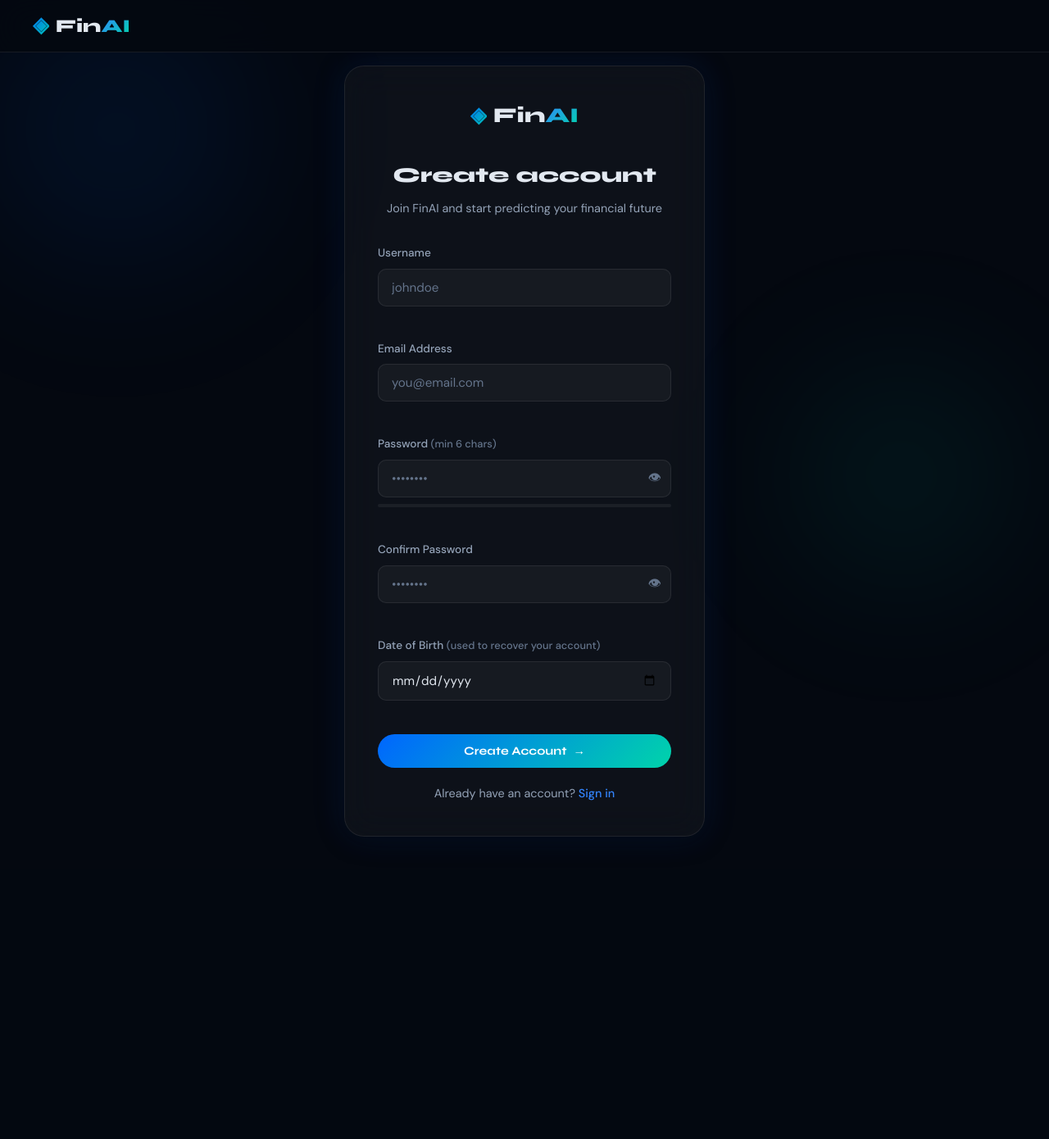
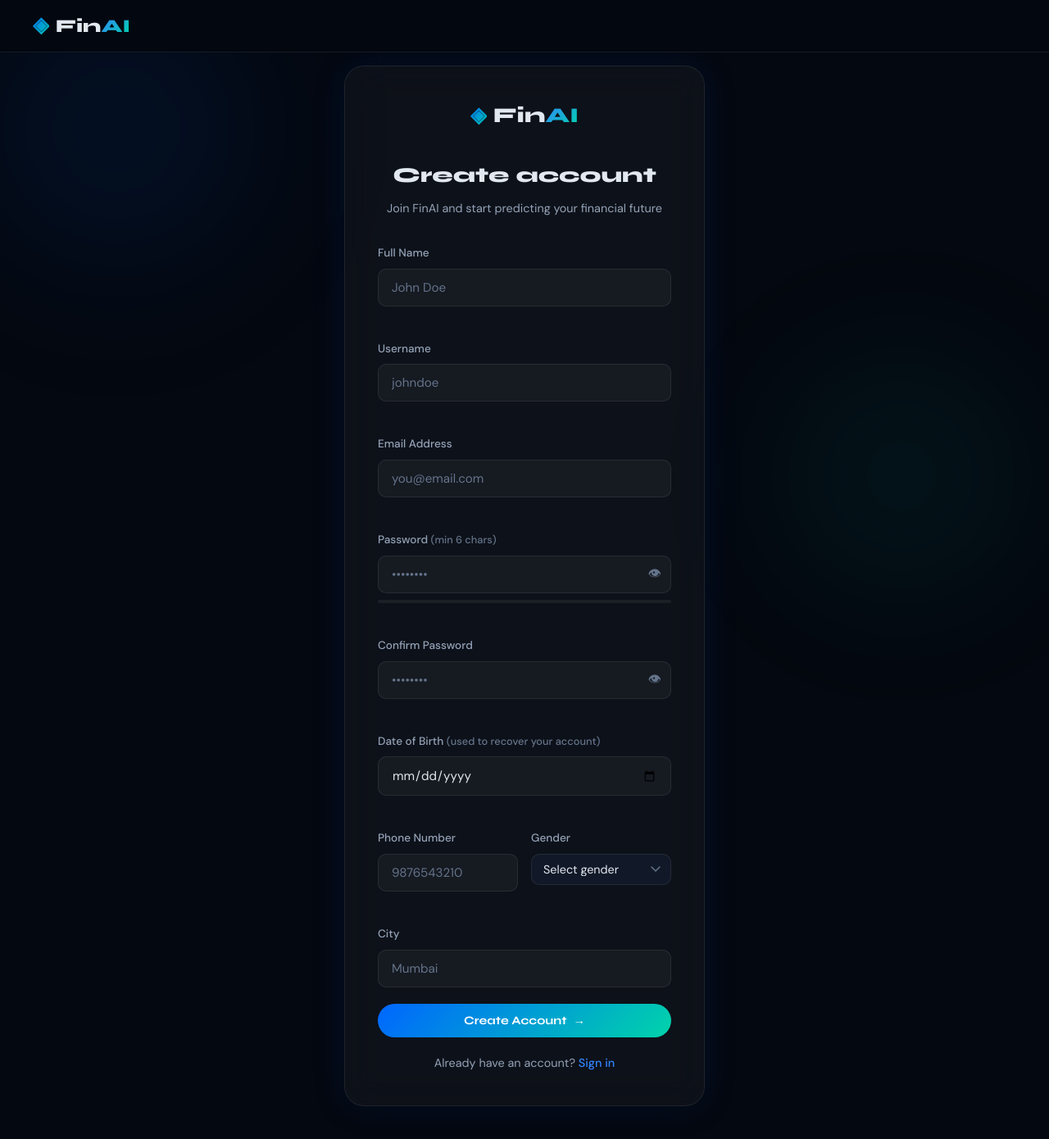
Before and after one commit to baarti20/finAI, a Flask app: page /register in a window 1280 px wide. Shown: the whole page at 82% size. Before the commit the page ends 1021 px from the top, so only its background shows below. Run offline with Flask 3, Linux system fonts and the light colour scheme.

Commit message:
Updated project files and fixes

```diff
--- a/frontend/static/js/admin.js
+++ b/frontend/static/js/admin.js
@@ -142,8 +142,12 @@ async function loadUsers() {
     tbody.innerHTML = users.map(u => `
       <tr>
         <td style="color:var(--text-dim)">${u.id}</td>
-        <td style="font-weight:500">${u.username}</td>
+        <td style="font-weight:500">${u.full_name || '—'}</td>
+        <td>${u.username}</td>
         <td style="color:var(--text-muted)">${u.email}</td>
+        <td style="color:var(--text-muted)">${u.phone || '—'}</td>
+        <td style="color:var(--text-muted)">${u.gender || '—'}</td>
+        <td style="color:var(--text-muted)">${u.city || '—'}</td>
         <td><span class="status-badge ${u.role}">${u.role}</span></td>
         <td>${u.created_at ? new Date(u.created_at).toLocaleDateString() : '—'}</td>
         <td style="color:var(--text-dim)">${u.last_login ? new Date(u.last_login).toLocaleDateString() : 'Never'}</td>
--- a/frontend/static/js/auth.js
+++ b/frontend/static/js/auth.js
@@ -78,6 +78,12 @@ function validateField(input, type) {
   const hints = { username: 'usernameHint', email: 'emailHint', password: 'passwordHint', confirm: 'confirmHint' };
   const hint = document.getElementById(hints[type]);
 
+  if (type === 'fullName') {
+    const v = input.value.trim();
+    if (!v) return setFieldState(input, hint, '', false);
+    const ok = v.length >= 2;
+    setFieldState(input, hint, ok ? '✓ Looks good' : 'Enter your full name', ok);
+  }
   if (type === 'username') {
     const v = input.value.trim();
     if (!v) return setFieldState(input, hint, '', false);
@@ -100,6 +106,12 @@ function validateField(input, type) {
     // Re-validate confirm if already filled
     const conf = document.getElementById('confirmPassword');
     if (conf && conf.value) validateField(conf, 'confirm');
+  }
+  if (type === 'phone') {
+    const v = input.value.trim();
+    if (!v) return setFieldState(input, hint, '', false);
+    const ok = /^[0-9]{10}$/.test(v);
+    setFieldState(input, hint, ok ? '✓ Valid phone number' : 'Enter a 10-digit phone number', ok);
   }
   if (type === 'confirm') {
     const pwd = document.getElementById('password')?.value;
@@ -141,34 +153,42 @@ async function doLogin() {
 
 // ── Register ───────────────────────────────────────────────────────────────────
 async function doRegister() {
+  const fullName = document.getElementById('fullName')?.value.trim();
   const username = document.getElementById('username')?.value.trim();
   const email    = document.getElementById('email').value.trim();
   const password = document.getElementById('password').value;
   const confirm  = document.getElementById('confirmPassword')?.value;
   const dob      = document.getElementById('dob')?.value;
+  const phone    = document.getElementById('phone')?.value.trim();
+  const gender   = document.getElementById('gender')?.value;
+  const city     = document.getElementById('city')?.value.trim();
 
-  if (!username || !email || !password || !confirm) return showError('All fields are required.');
+  if (!fullName || !username || !email || !password || !confirm)
+    return showError('All fields are required.');
+  if (fullName.length < 2)
+    return showError('Please enter your full name.');
   if (username.length < 3 || !/^[a-zA-Z0-9_]+$/.test(username))
     return showError('Username: min 3 chars, letters/numbers/underscore only.');
   if (!emailRe.test(email)) return showError('Enter a valid email address.');
   if (password.length < 6)  return showError('Password must be at least 6 characters.');
   if (password !== confirm)  return showError('Passwords do not match.');
   if (!dob) return showError('Date of birth is required for account recovery.');
+  if (phone && !/^[0-9]{10}$/.test(phone)) return showError('Enter a valid 10-digit phone number.');
 
   setLoading(true);
   try {
-    const res  = await fetch(`${API}/auth/register`, {
+    const res = await fetch(`${API}/auth/register`, {
       method: 'POST',
       headers: { 'Content-Type': 'application/json' },
-      body: JSON.stringify({ username, email, password, dob })
+      body: JSON.stringify({ full_name: fullName, username, email, password, dob, phone, gender, city })
     });
     const data = await res.json();
     if (!res.ok) return showError(data.error || 'Registration failed.');
 
     localStorage.setItem('finai_token', data.token);
     localStorage.setItem('finai_user', JSON.stringify({ username: data.username, role: data.role }));
-    showSuccess('Account created! Redirecting...');
-    setTimeout(() => { window.location.href = '/dashboard'; }, 800);
+    showSuccess('Account created! Redirecting to login...');
+    setTimeout(() => { window.location.href = '/login'; }, 800);
   } catch (e) {
     showError('Network error. Please try again.');
   } finally {
--- a/frontend/templates/admin.html
+++ b/frontend/templates/admin.html
@@ -95,10 +95,10 @@
         <div style="overflow-x:auto">
           <table class="history-table">
             <thead>
-              <tr><th>ID</th><th>Username</th><th>Email</th><th>Role</th><th>Joined</th><th>Last Login</th></tr>
+              <tr><th>ID</th><th>Full Name</th><th>Username</th><th>Email</th><th>Phone</th><th>Gender</th><th>City</th><th>Role</th><th>Joined</th><th>Last Login</th></tr>
             </thead>
             <tbody id="usersBody">
-              <tr><td colspan="6" style="text-align:center;color:var(--text-dim);padding:40px">Loading...</td></tr>
+              <tr><td colspan="10" style="text-align:center;color:var(--text-dim);padding:40px">Loading...</td></tr>
             </tbody>
           </table>
         </div>
--- a/frontend/templates/register.html
+++ b/frontend/templates/register.html
@@ -32,6 +32,11 @@
     <div class="success-msg" id="successMsg"></div>
 
     <div class="form-group">
+      <label>Full Name</label>
+      <input type="text" id="fullName" class="form-control" placeholder="John Doe" autocomplete="name" oninput="validateField(this,'fullName')"/>
+      <div class="field-hint" id="fullNameHint"></div>
+    </div>
+    <div class="form-group">
       <label>Username</label>
       <input type="text" id="username" class="form-control" placeholder="johndoe" autocomplete="username" oninput="validateField(this,'username')"/>
       <div class="field-hint" id="usernameHint"></div>
@@ -64,6 +69,27 @@
       <input type="date" id="dob" class="form-control" autocomplete="bday"/>
       <div class="field-hint" id="dobHint"></div>
     </div>
+    <div class="form-row">
+      <div class="form-group">
+        <label>Phone Number</label>
+        <input type="tel" id="phone" class="form-control" placeholder="9876543210" autocomplete="tel" oninput="validateField(this,'phone')"/>
+        <div class="field-hint" id="phoneHint"></div>
+      </div>
+      <div class="form-group">
+        <label>Gender</label>
+        <select id="gender" class="form-control">
+          <option value="">Select gender</option>
+          <option value="Male">Male</option>
+          <option value="Female">Female</option>
+          <option value="Other">Other</option>
+          <option value="Prefer not to say">Prefer not to say</option>
+        </select>
+      </div>
+    </div>
+    <div class="form-group">
+      <label>City</label>
+      <input type="text" id="city" class="form-control" placeholder="Mumbai" autocomplete="address-level2"/>
+    </div>
 
     <button class="btn-primary btn-full" id="registerBtn" onclick="doRegister()">
       <span class="loading-spin" id="spin"></span>
```
Also changed, not shown: backend/models/database.py (+15 -10 lines), backend/routes/api.py (+11 -5 lines), frontend/templates/index.html (+5 -37 lines), README.md.
